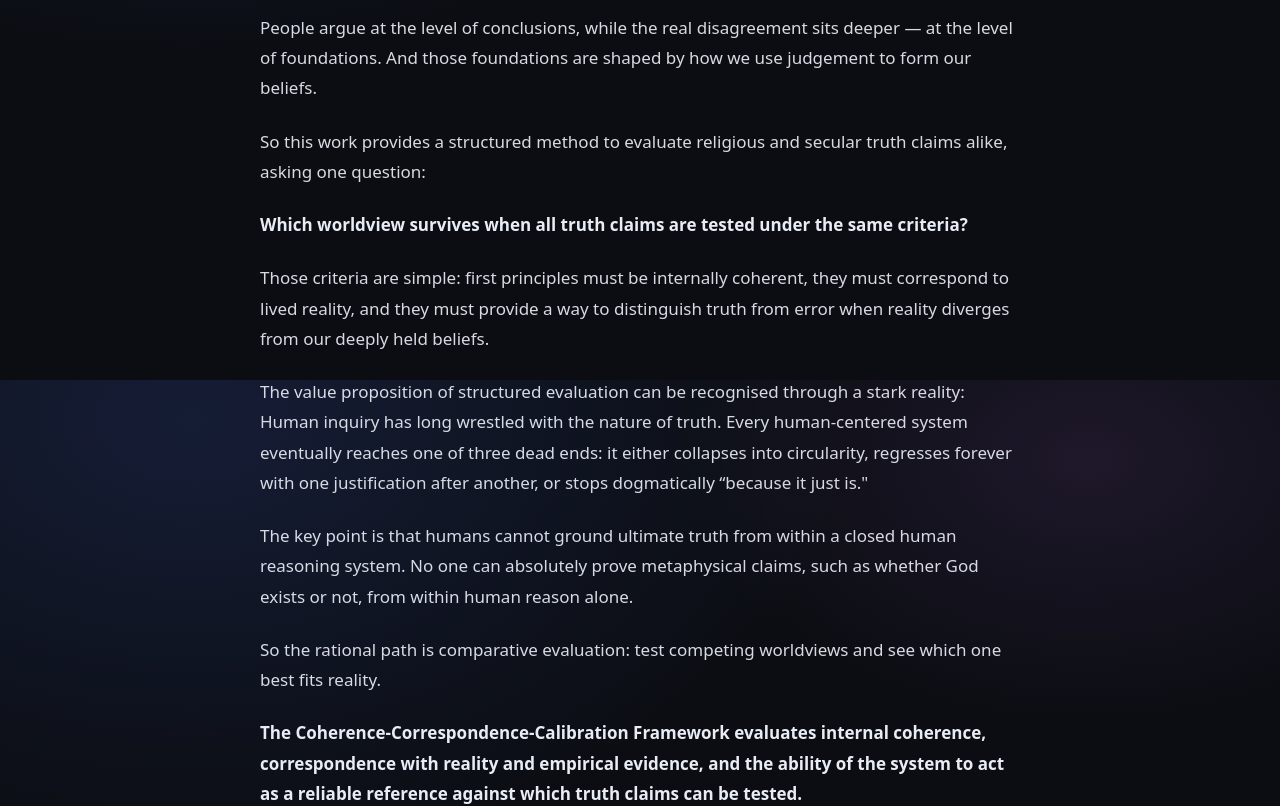
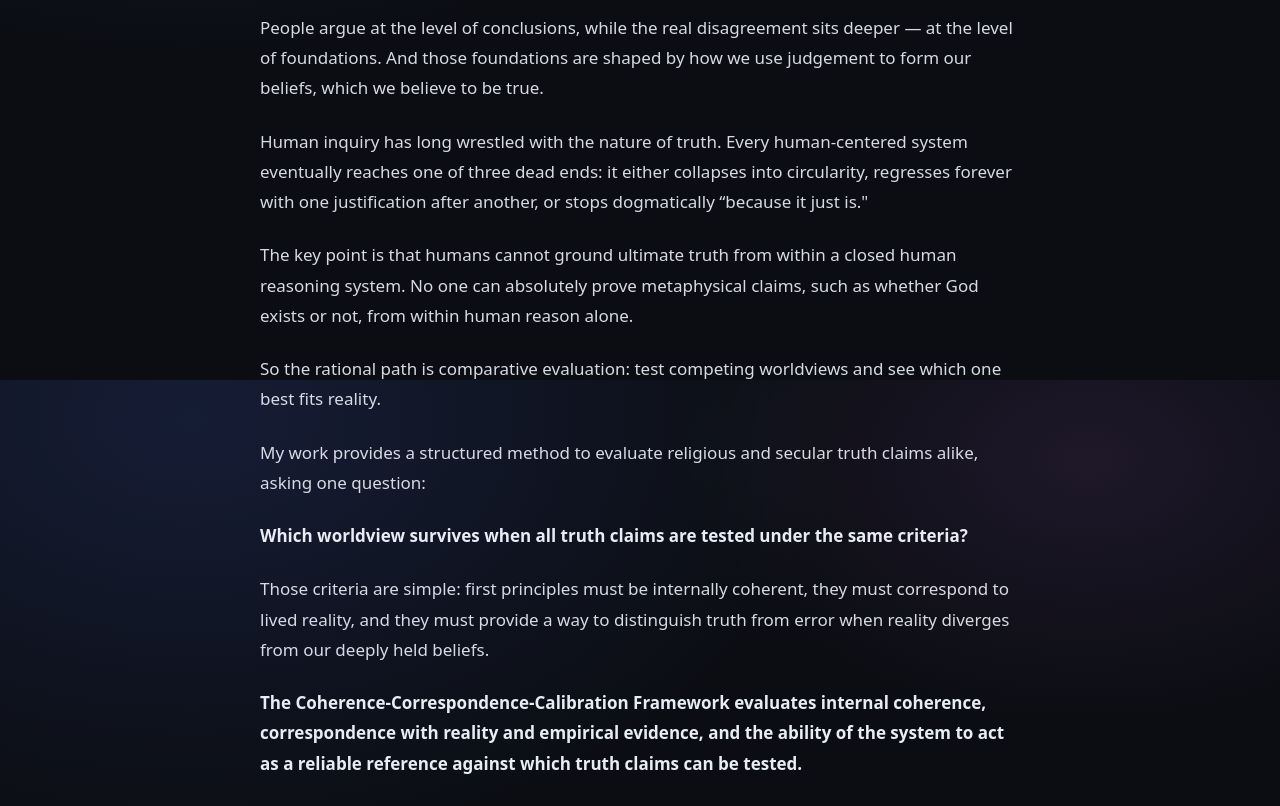
Before and after one commit to azfarsamin/cccframework, a Next.js app: page / in a window 1280 px wide. Shown: the part 420-1226 px from the top of the page. Built offline with nearby package versions, Linux system fonts and the light colour scheme.

Commit message:
Update page.tsx

```diff
--- a/app/page.tsx
+++ b/app/page.tsx
@@ -20,11 +20,27 @@ export default function HomePage() {
       <p>
         People argue at the level of conclusions, while the real disagreement sits
         deeper — at the level of foundations. And those foundations are shaped by
-        how we use judgement to form our beliefs.
+        how we use judgement to form our beliefs, which we believe to be true.
+      </p>
+       <p>
+        Human inquiry has long wrestled with the nature of truth. Every
+        human-centered system eventually reaches one of three dead ends: it either
+        collapses into circularity, regresses forever with one justification after
+        another, or stops dogmatically “because it just is."
+      </p>
+  <p>
+        The key point is that humans cannot ground ultimate truth from within a
+        closed human reasoning system. No one can absolutely prove
+        metaphysical claims, such as whether God exists or not, from within human
+        reason alone.
       </p>
 
       <p>
-        So this work provides a structured method to evaluate religious and secular
+        So the rational path is comparative evaluation: test competing worldviews
+        and see which one best fits reality.
+      </p>
+      <p>
+        My work provides a structured method to evaluate religious and secular
         truth claims alike, asking one question:
       </p>
 
@@ -43,26 +59,6 @@ export default function HomePage() {
       </p>
 
       <p>
-        The value proposition of structured evaluation can be recognised through a stark reality:
-        Human inquiry has long wrestled with the nature of truth. Every
-        human-centered system eventually reaches one of three dead ends: it either
-        collapses into circularity, regresses forever with one justification after
-        another, or stops dogmatically “because it just is."
-      </p>
-
-      <p>
-        The key point is that humans cannot ground ultimate truth from within a
-        closed human reasoning system. No one can absolutely prove
-        metaphysical claims, such as whether God exists or not, from within human
-        reason alone.
-      </p>
-
-      <p>
-        So the rational path is comparative evaluation: test competing worldviews
-        and see which one best fits reality.
-      </p>
-
-      <p>
         <strong>
           The Coherence-Correspondence-Calibration Framework evaluates internal
           coherence, correspondence with reality and empirical evidence, and the
```
